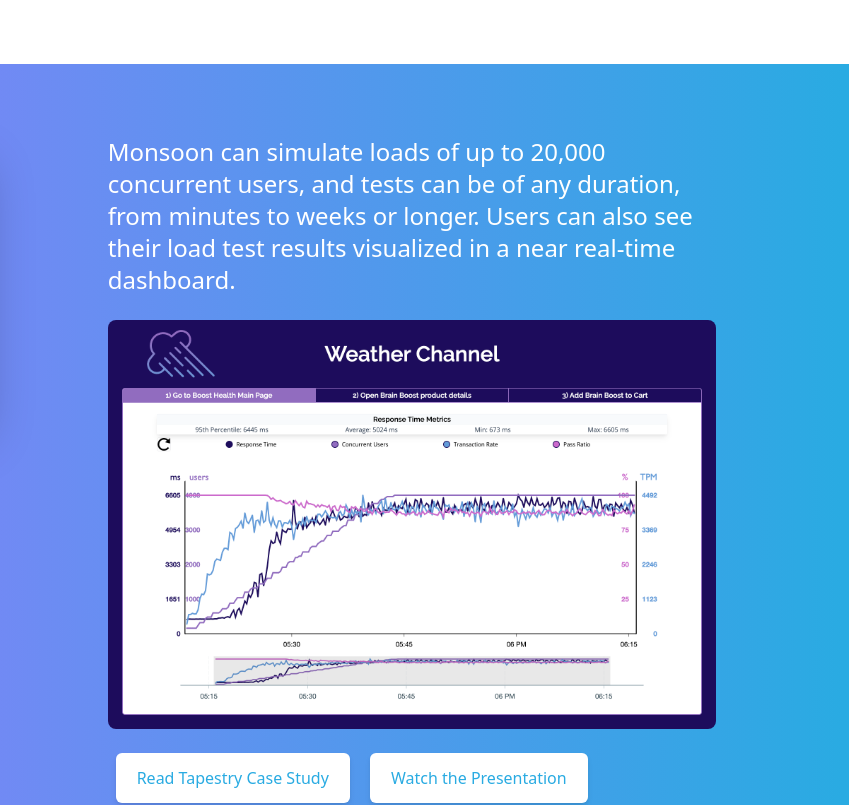
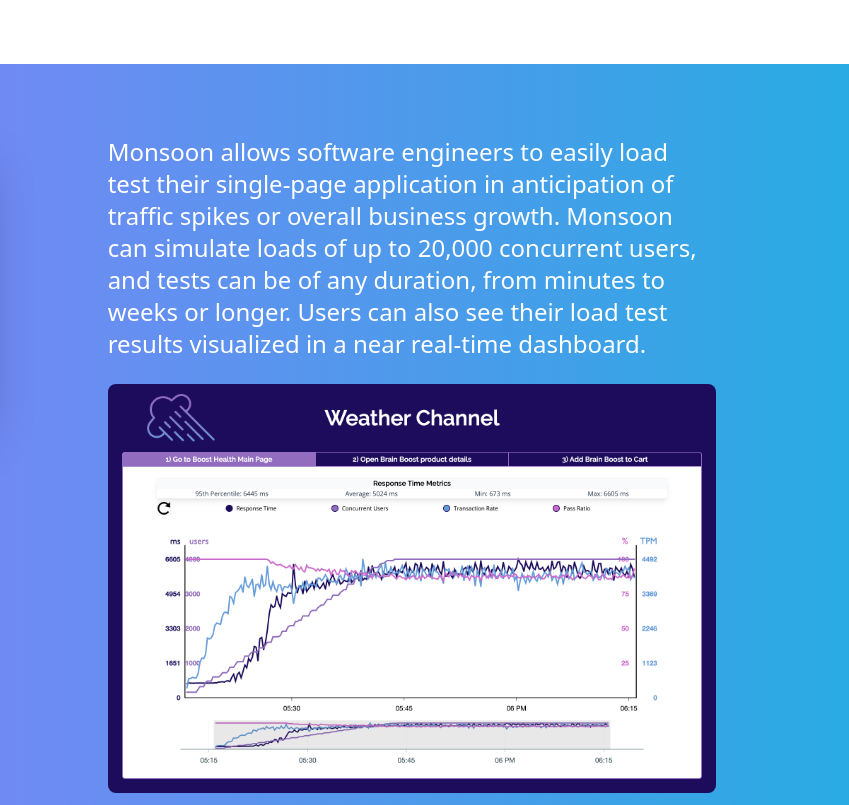
Before and after one commit to StephanieCunnane/personal-website, a plain HTML site: page index.html in a window 1280 px wide. Shown: the part 640-1445 px from the top of the page, 431-1280 px from the left. Drawn offline with Linux system fonts and the light colour scheme.

Commit message:
Update description of Monsoon

```diff
--- a/index.html
+++ b/index.html
@@ -344,10 +344,12 @@
                 "
               >
                 <p class="text-2xl text-white mt-6">
-                  Monsoon can simulate loads of up to 20,000 concurrent users,
-                  and tests can be of any duration, from minutes to weeks or
-                  longer. Users can also see their load test results visualized
-                  in a near real-time dashboard.
+                  Monsoon allows software engineers to easily load test their
+                  single-page application in anticipation of traffic spikes or
+                  overall business growth. Monsoon can simulate loads of up to
+                  20,000 concurrent users, and tests can be of any duration,
+                  from minutes to weeks or longer. Users can also see their load
+                  test results visualized in a near real-time dashboard.
                 </p>
                 <br />
                 <div class="wrap mx-auto">
@@ -379,9 +381,9 @@
                       hover:bg-white hover:text-airbytepurple
                       sm:inline-block sm:w-auto
                     "
-                    href="https://tapestry-pipeline.github.io/case-study"
+                    href="https://monsoon-load-testing.github.io/case-study"
                     target="_blank"
-                    >Read Tapestry Case Study</a
+                    >Read Monsoon Case Study</a
                   >
                   <a
                     class="
@@ -459,12 +461,15 @@
             </div>
             <div class="flex-1 bg-white p-6 flex flex-col justify-between">
               <div class="flex-1">
-                <p class="text-xl font-semibold text-gray-900 mt-2">Reaction</p>
+                <p class="text-xl font-semibold text-gray-900 mt-2">
+                  High-Quality Thinking for Software Engineers
+                </p>
                 <p class="mt-3 text-base text-gray-500">
-                  Trello-like task management app.
+                  A massive Medium article that gives insight into how I think
+                  and approach problems
                 </p>
                 <p class="mt-3 text-base text-airbytepurple">
-                  Node.js/Express, MongoDB, React/Redux
+                  Read the article here
                 </p>
               </div>
             </div>
```
